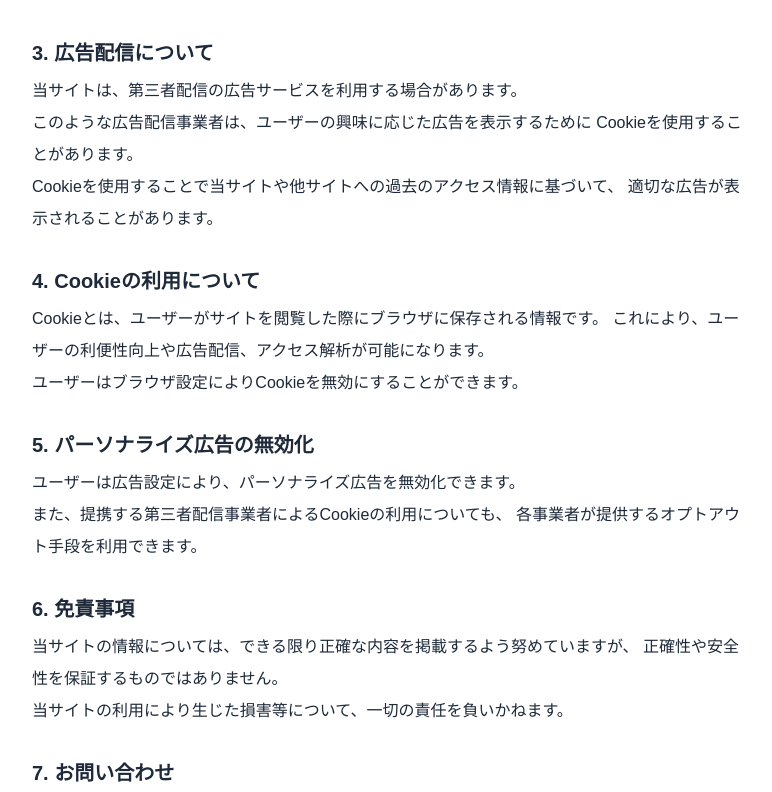
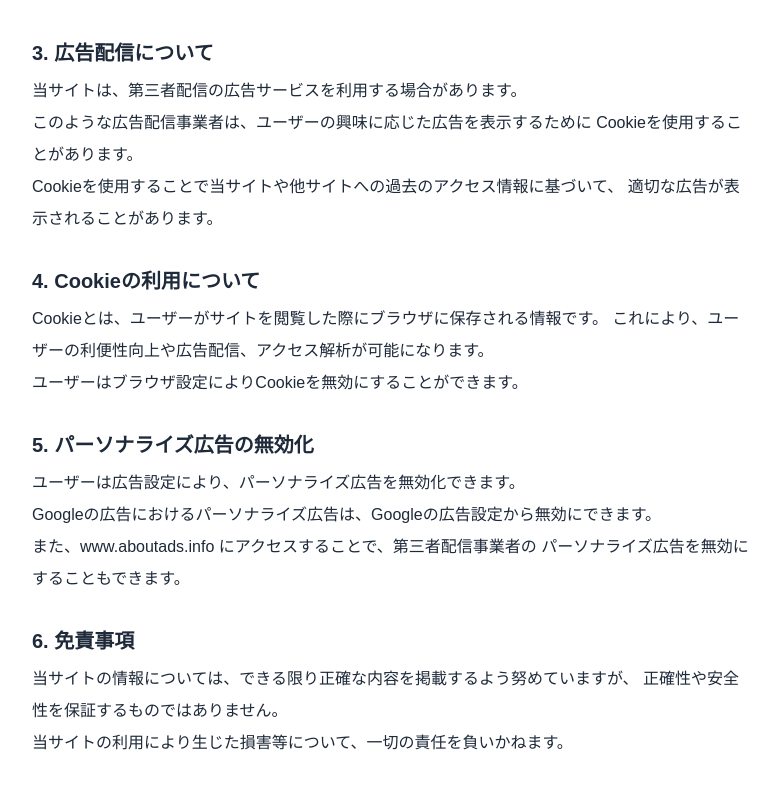
Before and after one commit to manafi362/threads-tool2, a Next.js app: page /privacy in a window 1280 px wide. Shown: the part 373-1165 px from the top of the page, without its empty margins (248-1020 px from the left). Built offline with nearby package versions, Linux system fonts and the light colour scheme.

Commit message:
Update privacy policy for AdSense

```diff
--- a/app/privacy/page.tsx
+++ b/app/privacy/page.tsx
@@ -55,13 +55,21 @@ export default function PrivacyPage() {
         </section>
 
         <section>
-          <h2 className="mb-2 text-xl font-semibold">5. パーソナライズ広告の無効化</h2>
+  <h2 className="mb-2 text-xl font-semibold">
+    5. パーソナライズ広告の無効化
+  </h2>
+
   <p>
     ユーザーは広告設定により、パーソナライズ広告を無効化できます。
   </p>
+
   <p>
-            また、提携する第三者配信事業者によるCookieの利用についても、
-            各事業者が提供するオプトアウト手段を利用できます。
+    Googleの広告におけるパーソナライズ広告は、Googleの広告設定から無効にできます。
+  </p>
+
+  <p>
+    また、www.aboutads.info にアクセスすることで、第三者配信事業者の
+    パーソナライズ広告を無効にすることもできます。
   </p>
 </section>
 
```
Lines whose indentation alone changed are shown as unchanged.
